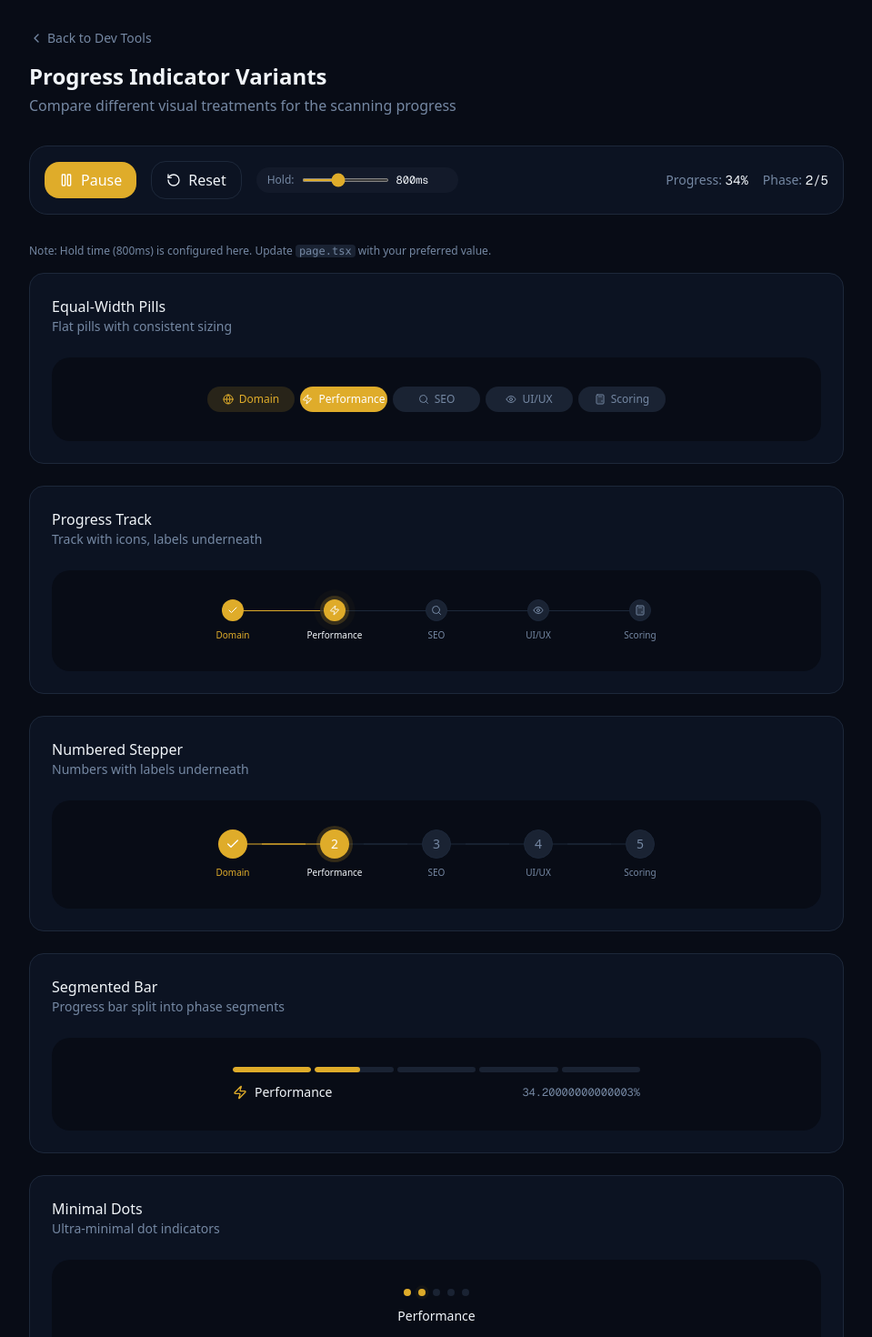
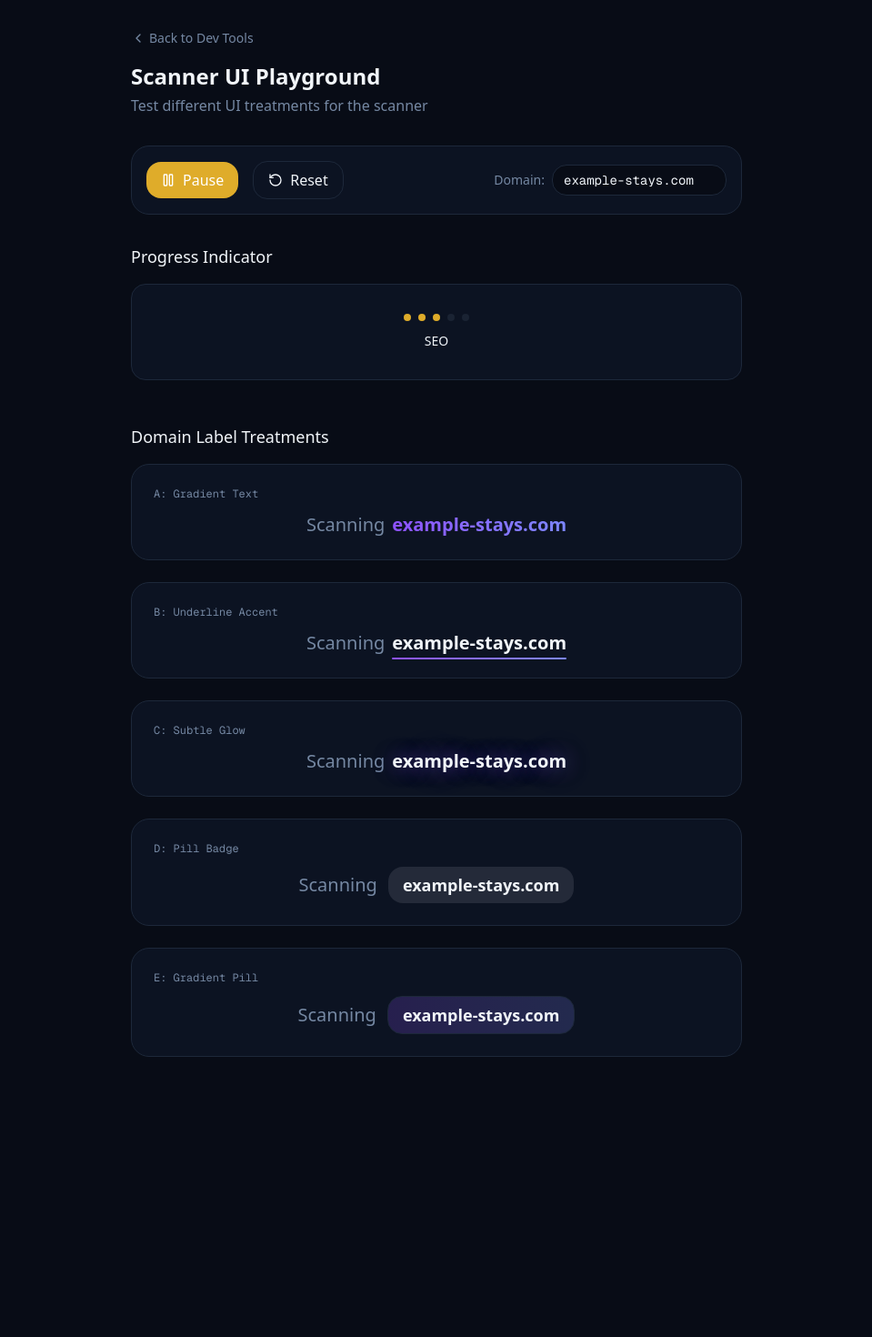
Before and after one commit to arach/hostai-scan, a Next.js app: page /dev/progress in a window 1280 px wide. Shown: the top 1470 px of the page at 91% size, without its empty margins (160-1119 px from the left). After the commit the page ends 1194 px from the top, so only its background shows below. Built offline with nearby package versions, Linux system fonts and the light colour scheme.

Commit message:
✨ Convert dev/progress to scanner UI playground
- Simplified to minimal dots progress indicator only
- Added 5 domain label treatment options (A-E) for comparison
- Editable domain input to test different names
- Clean up scanner component to use single gradient style

```diff
--- a/src/app/dev/progress/page.tsx
+++ b/src/app/dev/progress/page.tsx
@@ -13,117 +13,12 @@ const PHASES = [
   { id: "scoring", name: "Scoring", icon: Calculator },
 ]
 
-type VariantId = "pills" | "track" | "dots" | "minimal" | "stepper" | "segments"
-
-interface VariantProps {
-  currentPhase: number
-  phaseProgress: number
-  overallProgress: number
-}
-
 // ============================================================================
-// Variant 1: Equal-Width Pills (fixed)
+// Minimal Dots Progress Indicator
 // ============================================================================
-function PillsVariant({ currentPhase, overallProgress }: VariantProps) {
-  return (
-    <div className="flex items-center justify-center gap-1.5">
-      {PHASES.map((p, i) => {
-        const Icon = p.icon
-        const isComplete = i < currentPhase
-        const isCurrent = i === currentPhase
-
-        return (
-          <div
-            key={p.id}
-            className={`
-              flex items-center justify-center gap-1.5
-              w-24 py-1.5 rounded-full text-xs font-medium
-              transition-all duration-300
-              ${isCurrent
-                ? "bg-accent text-white"
-                : isComplete
-                  ? "bg-accent/15 text-accent"
-                  : "bg-muted text-muted-foreground"
-              }
-            `}
-          >
-            <Icon className="h-3 w-3" />
-            <span className="truncate">{p.name}</span>
-          </div>
-        )
-      })}
-    </div>
-  )
-}
-
-// ============================================================================
-// Variant 2: Progress Track with Dots (properly spaced)
-// ============================================================================
-function TrackVariant({ currentPhase, overallProgress }: VariantProps) {
-  return (
-    <div className="w-full max-w-lg">
-      {/* Track container */}
-      <div className="relative">
-        {/* Background track line */}
-        <div className="absolute top-3 left-6 right-6 h-px bg-border" />
-        {/* Filled track line */}
-        <div
-          className="absolute top-3 left-6 h-px bg-accent transition-all duration-300 ease-out"
-          style={{ width: `calc(${(currentPhase / (PHASES.length - 1)) * 100}% - 3rem + ${currentPhase > 0 ? '1.5rem' : '0px'})` }}
-        />
-
-        {/* Phase indicators */}
-        <div className="relative flex justify-between">
-          {PHASES.map((p, i) => {
-            const Icon = p.icon
-            const isComplete = i < currentPhase
-            const isCurrent = i === currentPhase
-
-            return (
-              <div key={p.id} className="flex flex-col items-center w-16">
-                {/* Circle */}
-                <div className={`
-                  relative w-6 h-6 rounded-full flex items-center justify-center
-                  transition-all duration-300 ease-out
-                  ${isComplete
-                    ? "bg-accent text-white"
-                    : isCurrent
-                      ? "bg-accent text-white ring-4 ring-accent/20"
-                      : "bg-muted text-muted-foreground border border-border"
-                  }
-                `}>
-                  {isComplete ? (
-                    <Check className="h-3 w-3" />
-                  ) : (
-                    <Icon className="h-3 w-3" />
-                  )}
-                  {isCurrent && (
-                    <div className="absolute inset-0 rounded-full bg-accent animate-ping opacity-30" />
-                  )}
-                </div>
-                {/* Label - always visible */}
-                <span className={`
-                  mt-2 text-[10px] font-medium text-center transition-all duration-300
-                  ${isCurrent ? "text-foreground" : isComplete ? "text-accent" : "text-muted-foreground"}
-                `}>
-                  {p.name}
-                </span>
-              </div>
-            )
-          })}
-        </div>
-      </div>
-    </div>
-  )
-}
-
-// ============================================================================
-// Variant 3: Minimal Dots Only
-// ============================================================================
-function DotsVariant({ currentPhase }: VariantProps) {
+function DotsProgress({ currentPhase }: { currentPhase: number }) {
   return (
     <div className="flex flex-col items-center gap-3">
-      {/* Dots */}
       <div className="flex items-center gap-2">
         {PHASES.map((p, i) => {
           const isComplete = i < currentPhase
@@ -133,12 +28,7 @@ function DotsVariant({ currentPhase }: VariantProps) {
             <div key={p.id} className="relative">
               <div className={`
                 w-2 h-2 rounded-full transition-all duration-300
-                ${isComplete
-                  ? "bg-accent"
-                  : isCurrent
-                    ? "bg-accent"
-                    : "bg-muted"
-                }
+                ${isComplete ? "bg-accent" : isCurrent ? "bg-accent" : "bg-muted"}
               `} />
               {isCurrent && (
                 <div className="absolute inset-0 w-2 h-2 rounded-full bg-accent animate-ping opacity-50" />
@@ -147,7 +37,6 @@ function DotsVariant({ currentPhase }: VariantProps) {
           )
         })}
       </div>
-      {/* Current phase name */}
       <span className="text-sm font-medium text-foreground">
         {PHASES[currentPhase]?.name}
       </span>
@@ -156,133 +45,68 @@ function DotsVariant({ currentPhase }: VariantProps) {
 }
 
 // ============================================================================
-// Variant 4: Ultra Minimal (just text + progress)
+// Domain Label Treatments
 // ============================================================================
-function MinimalVariant({ currentPhase, overallProgress }: VariantProps) {
+function DomainLabelTreatments({ domain }: { domain: string }) {
   return (
-    <div className="flex flex-col items-center gap-4 w-full max-w-xs">
-      {/* Phase info */}
-      <div className="text-center">
-        <span className="text-xs text-muted-foreground font-mono">
-          {currentPhase + 1}/{PHASES.length}
-        </span>
-        <h3 className="text-lg font-medium text-foreground mt-1">
-          {PHASES[currentPhase]?.name}
-        </h3>
+    <div className="space-y-6">
+      {/* Option A: Gradient text */}
+      <div className="p-6 rounded-xl border border-border bg-card">
+        <div className="text-xs text-muted-foreground mb-3 font-mono">A: Gradient Text</div>
+        <div className="flex items-center justify-center gap-2">
+          <span className="text-xl text-muted-foreground">Scanning</span>
+          <span className="text-xl font-semibold bg-gradient-to-r from-violet-500 to-indigo-400 bg-clip-text text-transparent">
+            {domain}
+          </span>
+        </div>
       </div>
 
-      {/* Single progress bar */}
-      <div className="w-full">
-        <div className="h-1 rounded-full bg-muted overflow-hidden">
-          <div
-            className="h-full bg-accent rounded-full transition-all duration-500 ease-out"
-            style={{ width: `${overallProgress}%` }}
-          />
-        </div>
-        <div className="flex justify-between mt-1.5">
-          <span className="text-[10px] text-muted-foreground">Analyzing...</span>
-          <span className="text-[10px] text-muted-foreground font-mono">{overallProgress}%</span>
+      {/* Option B: Underline accent */}
+      <div className="p-6 rounded-xl border border-border bg-card">
+        <div className="text-xs text-muted-foreground mb-3 font-mono">B: Underline Accent</div>
+        <div className="flex items-center justify-center gap-2">
+          <span className="text-xl text-muted-foreground">Scanning</span>
+          <span className="text-xl font-semibold text-foreground relative">
+            {domain}
+            <span className="absolute -bottom-1 left-0 right-0 h-0.5 bg-gradient-to-r from-violet-500 to-indigo-400 rounded-full" />
+          </span>
         </div>
       </div>
-    </div>
-  )
-}
 
-// ============================================================================
-// Variant 5: Numbered Stepper with Labels
-// ============================================================================
-function StepperVariant({ currentPhase }: VariantProps) {
-  return (
-    <div className="w-full max-w-lg">
-      <div className="flex justify-between">
-        {PHASES.map((p, i) => {
-          const isComplete = i < currentPhase
-          const isCurrent = i === currentPhase
-
-          return (
-            <div key={p.id} className="flex flex-col items-center w-16">
-              {/* Number/check with connecting line */}
-              <div className="relative flex items-center justify-center w-full">
-                {/* Left connector */}
-                {i > 0 && (
-                  <div className={`absolute right-1/2 top-1/2 w-full h-px -translate-y-1/2 mr-4 transition-colors duration-300 ${
-                    i <= currentPhase ? "bg-accent" : "bg-border"
-                  }`} />
-                )}
-                {/* Number circle */}
-                <div className={`
-                  relative z-10 w-8 h-8 rounded-full flex items-center justify-center text-sm font-medium
-                  transition-all duration-300
-                  ${isComplete
-                    ? "bg-accent text-white"
-                    : isCurrent
-                      ? "bg-accent text-white ring-4 ring-accent/20"
-                      : "bg-muted text-muted-foreground border border-border"
-                  }
-                `}>
-                  {isComplete ? <Check className="h-4 w-4" /> : i + 1}
-                </div>
-                {/* Right connector */}
-                {i < PHASES.length - 1 && (
-                  <div className={`absolute left-1/2 top-1/2 w-full h-px -translate-y-1/2 ml-4 transition-colors duration-300 ${
-                    i < currentPhase ? "bg-accent" : "bg-border"
-                  }`} />
-                )}
-              </div>
-              {/* Label */}
-              <span className={`
-                mt-2 text-[10px] font-medium text-center transition-all duration-300
-                ${isCurrent ? "text-foreground" : isComplete ? "text-accent" : "text-muted-foreground"}
-              `}>
-                {p.name}
-              </span>
-            </div>
-          )
-        })}
-      </div>
-    </div>
-  )
-}
-
-// ============================================================================
-// Variant 6: Segmented Bar
-// ============================================================================
-function SegmentsVariant({ currentPhase, phaseProgress, overallProgress }: VariantProps) {
-  return (
-    <div className="w-full max-w-md">
-      {/* Segmented progress bar */}
-      <div className="flex gap-1 mb-3">
-        {PHASES.map((p, i) => {
-          const isComplete = i < currentPhase
-          const isCurrent = i === currentPhase
-
-          return (
-            <div key={p.id} className="flex-1 h-1.5 rounded-full bg-muted overflow-hidden">
-              <div
-                className={`h-full rounded-full transition-all duration-300 ${
-                  isComplete ? "bg-accent" : isCurrent ? "bg-accent" : "bg-transparent"
-                }`}
-                style={{
-                  width: isComplete ? "100%" : isCurrent ? `${phaseProgress}%` : "0%"
-                }}
-              />
-            </div>
-          )
-        })}
+      {/* Option C: Subtle glow */}
+      <div className="p-6 rounded-xl border border-border bg-card">
+        <div className="text-xs text-muted-foreground mb-3 font-mono">C: Subtle Glow</div>
+        <div className="flex items-center justify-center gap-2">
+          <span className="text-xl text-muted-foreground">Scanning</span>
+          <span
+            className="text-xl font-semibold text-foreground"
+            style={{ textShadow: '0 0 20px rgba(139, 92, 246, 0.5), 0 0 40px rgba(139, 92, 246, 0.3)' }}
+          >
+            {domain}
+          </span>
+        </div>
       </div>
 
-      {/* Current phase label */}
-      <div className="flex items-center justify-between">
-        <div className="flex items-center gap-2">
-          {(() => {
-            const Icon = PHASES[currentPhase]?.icon
-            return Icon ? <Icon className="h-4 w-4 text-accent" /> : null
-          })()}
-          <span className="text-sm font-medium text-foreground">
-            {PHASES[currentPhase]?.name}
+      {/* Option D: Pill badge */}
+      <div className="p-6 rounded-xl border border-border bg-card">
+        <div className="text-xs text-muted-foreground mb-3 font-mono">D: Pill Badge</div>
+        <div className="flex items-center justify-center gap-3">
+          <span className="text-xl text-muted-foreground">Scanning</span>
+          <span className="px-4 py-1.5 rounded-lg bg-foreground/10 text-foreground font-semibold text-lg">
+            {domain}
           </span>
         </div>
-        <span className="text-xs text-muted-foreground font-mono">{overallProgress}%</span>
+      </div>
+
+      {/* Option E: Gradient pill */}
+      <div className="p-6 rounded-xl border border-border bg-card">
+        <div className="text-xs text-muted-foreground mb-3 font-mono">E: Gradient Pill</div>
+        <div className="flex items-center justify-center gap-3">
+          <span className="text-xl text-muted-foreground">Scanning</span>
+          <span className="px-4 py-1.5 rounded-lg bg-gradient-to-r from-violet-500/20 to-indigo-400/20 border border-violet-500/30 text-foreground font-semibold text-lg">
+            {domain}
+          </span>
+        </div>
       </div>
     </div>
   )
@@ -291,75 +115,33 @@ function SegmentsVariant({ currentPhase, phaseProgress, overallProgress }: Varia
 // ============================================================================
 // Main Page
 // ============================================================================
-export default function ProgressVariantsPage() {
+export default function ProgressPlaygroundPage() {
   const [isPlaying, setIsPlaying] = useState(true)
   const [overallProgress, setOverallProgress] = useState(0)
-  const [holdMs, setHoldMs] = useState(800) // Configurable hold time
+  const [testDomain, setTestDomain] = useState("example-stays.com")
 
-  // Calculate current phase and phase progress from overall progress
+  // Calculate current phase from overall progress
   const currentPhase = Math.min(Math.floor(overallProgress / 20), PHASES.length - 1)
-  const phaseProgress = Math.min(((overallProgress % 20) / 20) * 100, 100)
 
-  // Animate progress - smooth and fast feeling
+  // Animate progress
   useEffect(() => {
     if (!isPlaying) return
 
     const interval = setInterval(() => {
       setOverallProgress((prev) => {
         if (prev >= 100) return 0
-        return prev + 0.3
+        return prev + 0.5
       })
-    }, 50) // 20fps for smooth animation
+    }, 50)
 
     return () => clearInterval(interval)
   }, [isPlaying])
 
-  const reset = () => {
-    setOverallProgress(0)
-  }
-
-  const variants: { id: VariantId; name: string; description: string; component: React.FC<VariantProps> }[] = [
-    {
-      id: "pills",
-      name: "Equal-Width Pills",
-      description: "Flat pills with consistent sizing",
-      component: PillsVariant,
-    },
-    {
-      id: "track",
-      name: "Progress Track",
-      description: "Track with icons, labels underneath",
-      component: TrackVariant,
-    },
-    {
-      id: "stepper",
-      name: "Numbered Stepper",
-      description: "Numbers with labels underneath",
-      component: StepperVariant,
-    },
-    {
-      id: "segments",
-      name: "Segmented Bar",
-      description: "Progress bar split into phase segments",
-      component: SegmentsVariant,
-    },
-    {
-      id: "dots",
-      name: "Minimal Dots",
-      description: "Ultra-minimal dot indicators",
-      component: DotsVariant,
-    },
-    {
-      id: "minimal",
-      name: "Text + Bar",
-      description: "Just text and a single progress bar",
-      component: MinimalVariant,
-    },
-  ]
+  const reset = () => setOverallProgress(0)
 
   return (
     <main className="min-h-screen bg-background p-8">
-      <div className="max-w-4xl mx-auto">
+      <div className="max-w-2xl mx-auto">
         {/* Header */}
         <div className="mb-8">
           <Link
@@ -369,9 +151,9 @@ export default function ProgressVariantsPage() {
             <ChevronLeft className="h-4 w-4" />
             Back to Dev Tools
           </Link>
-          <h1 className="text-2xl font-semibold text-foreground">Progress Indicator Variants</h1>
+          <h1 className="text-2xl font-semibold text-foreground">Scanner UI Playground</h1>
           <p className="text-muted-foreground mt-1">
-            Compare different visual treatments for the scanning progress
+            Test different UI treatments for the scanner
           </p>
         </div>
 
@@ -392,62 +174,32 @@ export default function ProgressVariantsPage() {
             Reset
           </button>
 
-          {/* Hold time slider */}
-          <div className="flex items-center gap-2 px-3 py-1.5 rounded-lg bg-muted/50">
-            <label className="text-xs text-muted-foreground whitespace-nowrap">Hold:</label>
+          <div className="flex-1" />
+
+          <div className="flex items-center gap-2">
+            <label className="text-sm text-muted-foreground">Domain:</label>
             <input
-              type="range"
-              min="0"
-              max="2000"
-              step="100"
-              value={holdMs}
-              onChange={(e) => setHoldMs(Number(e.target.value))}
-              className="w-24 h-1 accent-accent"
+              type="text"
+              value={testDomain}
+              onChange={(e) => setTestDomain(e.target.value)}
+              className="px-3 py-1.5 rounded-lg border border-border bg-background text-sm font-mono w-48"
             />
-            <span className="text-xs font-mono text-foreground w-14">{holdMs}ms</span>
-          </div>
-
-          <div className="flex-1" />
-          <div className="text-sm text-muted-foreground">
-            Progress: <span className="font-mono text-foreground">{Math.round(overallProgress)}%</span>
-          </div>
-          <div className="text-sm text-muted-foreground">
-            Phase: <span className="font-mono text-foreground">{currentPhase + 1}/{PHASES.length}</span>
           </div>
         </div>
 
-        {/* Note about hold time */}
-        <p className="text-xs text-muted-foreground mb-4">
-          Note: Hold time ({holdMs}ms) is configured here. Update <code className="bg-muted px-1 rounded">page.tsx</code> with your preferred value.
-        </p>
+        {/* Progress Indicator */}
+        <section className="mb-12">
+          <h2 className="text-lg font-medium text-foreground mb-4">Progress Indicator</h2>
+          <div className="p-8 rounded-2xl border border-border bg-card flex items-center justify-center">
+            <DotsProgress currentPhase={currentPhase} />
+          </div>
+        </section>
 
-        {/* Variants Grid */}
-        <div className="grid gap-6">
-          {variants.map((variant) => {
-            const Component = variant.component
-            return (
-              <div
-                key={variant.id}
-                className="p-6 rounded-2xl border border-border bg-card"
-              >
-                <div className="flex items-start justify-between mb-6">
-                  <div>
-                    <h3 className="font-medium text-foreground">{variant.name}</h3>
-                    <p className="text-sm text-muted-foreground">{variant.description}</p>
-                  </div>
-                </div>
-
-                <div className="flex items-center justify-center py-8 bg-background rounded-xl">
-                  <Component
-                    currentPhase={currentPhase}
-                    phaseProgress={phaseProgress}
-                    overallProgress={overallProgress}
-                  />
-                </div>
-              </div>
-            )
-          })}
-        </div>
+        {/* Domain Label Treatments */}
+        <section>
+          <h2 className="text-lg font-medium text-foreground mb-4">Domain Label Treatments</h2>
+          <DomainLabelTreatments domain={testDomain} />
+        </section>
       </div>
     </main>
   )
--- a/src/components/scanner/multi-phase-scanner.tsx
+++ b/src/components/scanner/multi-phase-scanner.tsx
@@ -81,7 +81,7 @@ export function MultiPhaseScanner({
 
   return (
     <div className="w-full max-w-2xl mx-auto">
-      {/* Domain label - scanning text + gradient domain */}
+      {/* Domain label - gradient text style */}
       {domain && (
         <div className="flex items-center justify-center gap-2 mb-6">
           <span className="text-xl text-muted-foreground">Scanning</span>
```
